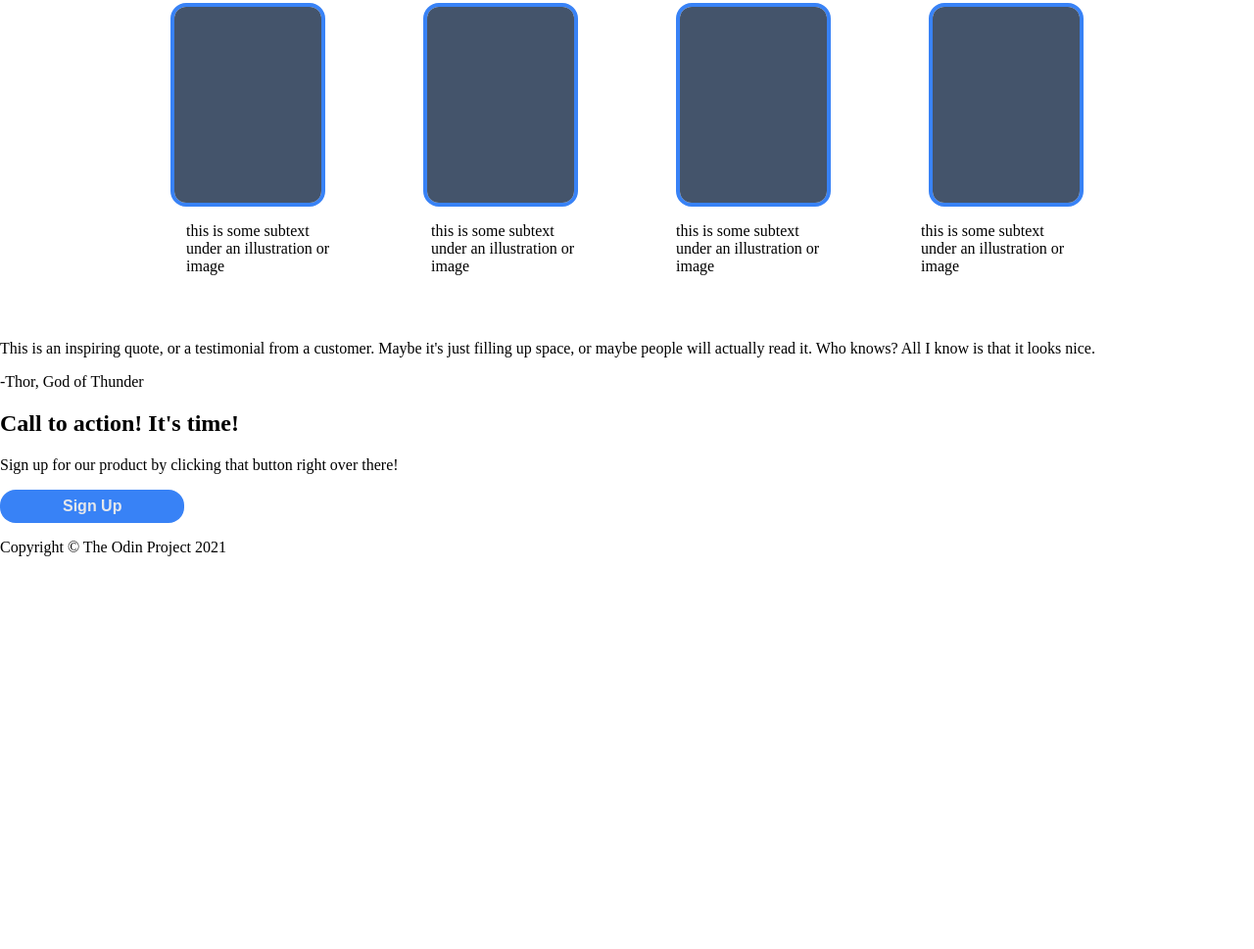
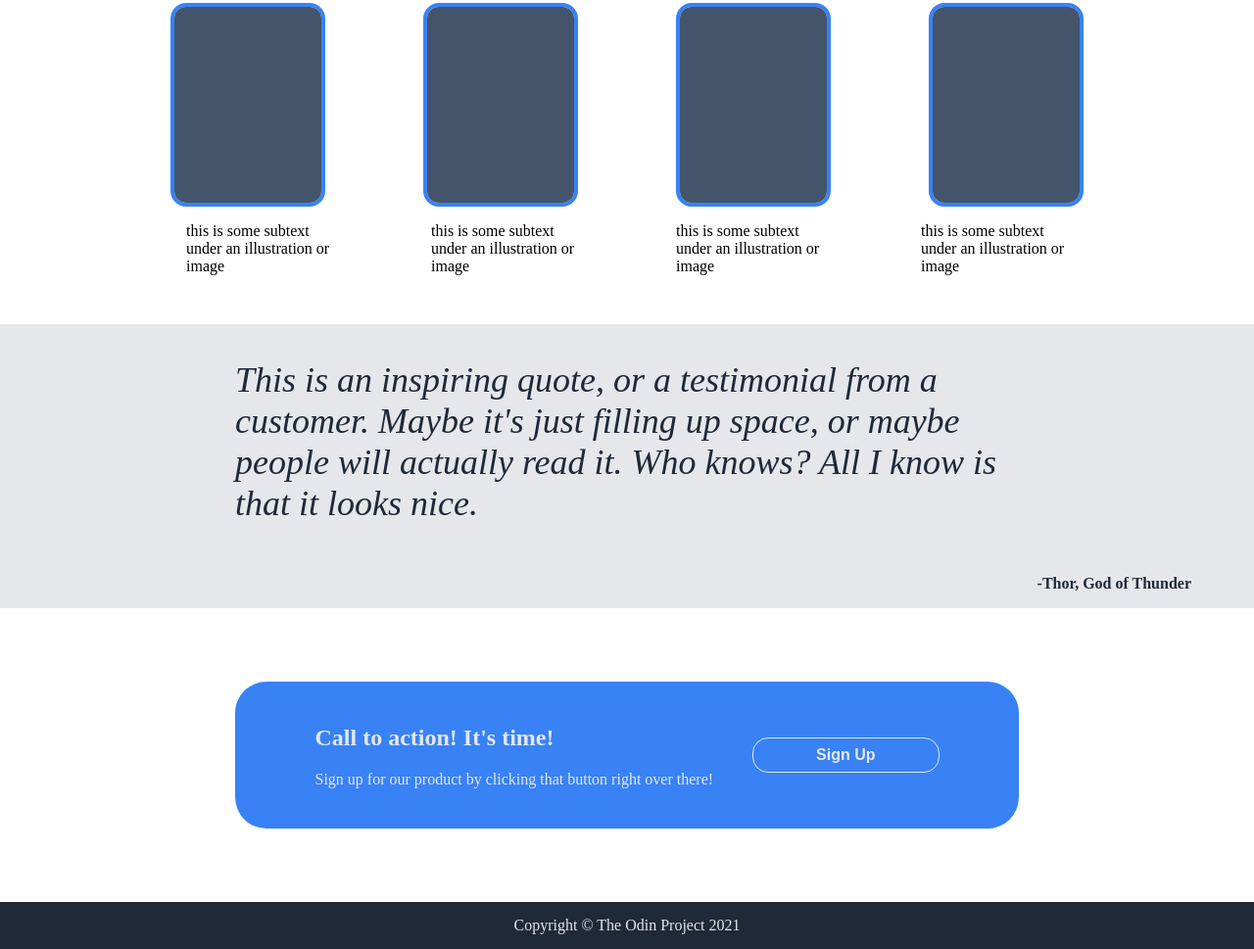
Before and after one commit to apoque96/odin-landing-page, a plain HTML site: page index.html in a window 1280 px wide. Shown: the part 549-1518 px from the top of the page at 98% size. Before the commit the page ends 1133 px from the top, so only its background shows below. Drawn offline with Linux system fonts and the light colour scheme.

Commit message:
Finished project

```diff
--- a/css/styles.css
+++ b/css/styles.css
@@ -100,3 +100,66 @@ a{
 .info-p{
     width: 150px;
 }
+
+.opinion{
+    display: flex;
+    flex-direction: column;
+    justify-content: center;
+    align-items: center;
+    background-color: #e5e7eb;
+}
+
+#customer-opinion{
+    font-size: 36px;
+    font-style: italic;
+    color: #1f2937;
+    width: 800px;
+}
+
+#customer-name{
+    width: 90%;
+}
+
+#customer-name p{
+    color: #1f2937;
+    text-align: right;
+    font-weight: 800;
+}
+
+.bottom-sign-up{
+    display: flex;
+    flex-direction: column;
+    justify-content: center;
+    align-items: center;
+    height: 300px;
+}
+
+.bottom-sign-up-container{
+    display: flex;
+    justify-content: center;
+    align-items: center;
+    background-color: #3882f6;
+    width: 800px;
+    height: 150px;
+    border-radius: 2em;
+    color: #e5e7eb;
+    gap: 40px;
+}
+
+#bottom-button{
+    border: .1em solid #e5e7eb;
+}
+
+.footer{
+    display: flex;
+    justify-content: center;
+    align-items: center;
+    background-color: #1f2937;
+    color: #e5e7eb;
+    text-align: center;
+    height: 48px;
+}
+
+.footer p{
+    margin: 0;
+}
--- a/index.html
+++ b/index.html
@@ -49,22 +49,26 @@
         </div>
     </div>
     <div class="opinion">
-        <p id="customer's-opinion">
+        <p id="customer-opinion">
             This is an inspiring quote, or a testimonial from
             a customer. Maybe it's just filling up space, or maybe people will actually
             read it. Who knows? All I know is that it looks nice.
         </p>
-        <p id="customer's-name">
+        <div id="customer-name">
+        <p>
             -Thor, God of Thunder
         </p>
+        </div>
     </div>
     <div class="bottom-sign-up">
-        <div class="bottom-sign-up-txt">
-            <h2>Call to action! It's time!</h2>
-            <p>Sign up for our product by clicking that button right over there!</p>
-        </div>
-        <div class="sign-up">
-            <button class="sign-up-button">Sign Up</button>
+        <div class="bottom-sign-up-container">
+            <div class="bottom-sign-up-txt">
+                <h2>Call to action! It's time!</h2>
+                <p>Sign up for our product by clicking that button right over there!</p>
+            </div>
+            <div class="sign-up">
+                <button class="sign-up-button" id="bottom-button">Sign Up</button>
+            </div>
         </div>
     </div>
     <div class="footer">
```
